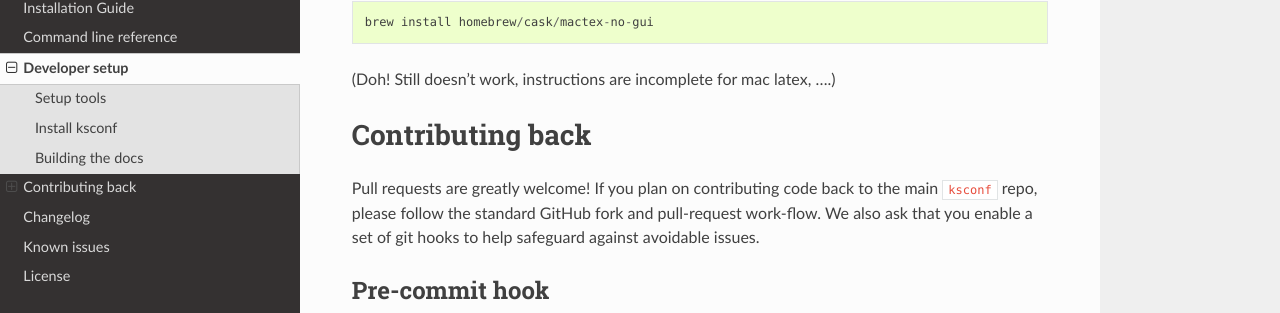
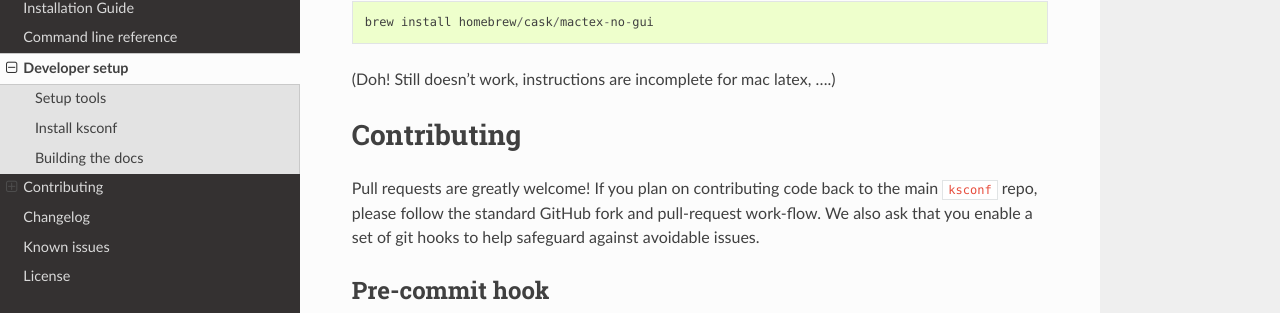
Before and after one commit to Kintyre/ksconf, a Sphinx documentation site: the page built from docs/source/devel.md, in a window 1280 px wide and 900 px high, scrolled down 826 px. Shown: the part 144-457 px from the top of the window. Built offline with Sphinx 7.4.7 and the Read the Docs theme 2.0.0, drawn with Linux system fonts in a browser that asks for light colours; the version number could not be read and is left out; part of the change alters nothing that is shown.

```diff
--- a/docs/source/conf.py
+++ b/docs/source/conf.py
@@ -120,22 +120,21 @@ htmlhelp_basename = 'KSConfdoc'
 
 # -- Options for LaTeX output ------------------------------------------------
 
+
+# https://protips.readthedocs.io/pdf-font.html
 latex_elements = {
-    # The paper size ('letterpaper' or 'a4paper').
-    #
-    # 'papersize': 'letterpaper',
+# The paper size ('letterpaper' or 'a4paper').
+    'papersize': 'letterpaper',
 
-    # The font size ('10pt', '11pt' or '12pt').
-    #
-    # 'pointsize': '10pt',
+# The font size ('10pt', '11pt' or '12pt').
+    'pointsize': '11pt',
 
-    # Additional stuff for the LaTeX preamble.
-    #
-    # 'preamble': '',
-
-    # Latex figure (float) alignment
-    #
-    # 'figure_align': 'htbp',
+# Additional stuff for the LaTeX preamble.
+    'preamble': r'''
+        \usepackage{charter}
+        \usepackage[defaultsans]{lato}
+        \usepackage{inconsolata}
+    ''',
 }
 
 # Grouping the document tree into LaTeX files. List of tuples
--- a/docs/source/devel.md
+++ b/docs/source/devel.md
@@ -42,7 +42,7 @@ the following (for building docs, and the like):
 (Doh!  Still doesn't work, instructions are incomplete for mac latex, ....)
 
 
-# Contributing back
+# Contributing
 
 Pull requests are greatly welcome!  If you plan on contributing code back to the main `ksconf` repo,
 please follow the standard GitHub fork and pull-request work-flow.  We also ask that you enable a
```
Also changed, not shown: .travis.yml, 1 other file.
